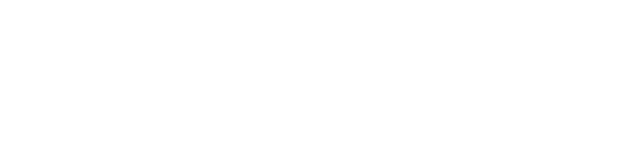
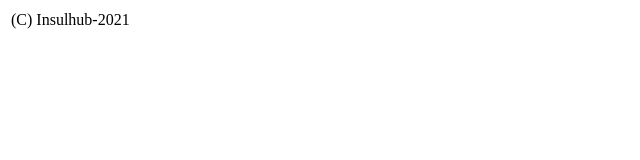
Before and after one commit to paulfelce/ihub2d, a website: page src/index.html in a window 1280 px wide. Shown: the whole page, without its empty margins (0-640 px from the left). Drawn offline with Linux system fonts and the light colour scheme.

Commit message:
Added title

```diff
--- a/src/index.html
+++ b/src/index.html
@@ -8,9 +8,14 @@
 
 </head>
 <body>
-<!-- partial:index.partial.html -->
-<canvas id="canvas" width="1200" height="1200"></canvas>
-<!-- partial -->
+  <table>
+<TR><TD>(C) Insulhub-2021</TD></TR>
+<TR><TD><!-- partial:index.partial.html -->
+  <canvas id="canvas" width="1200" height="1200"></canvas>
+  <!-- partial --></TD></TR>
+  </table>
+
+
 </body>
 
 </html>
```
